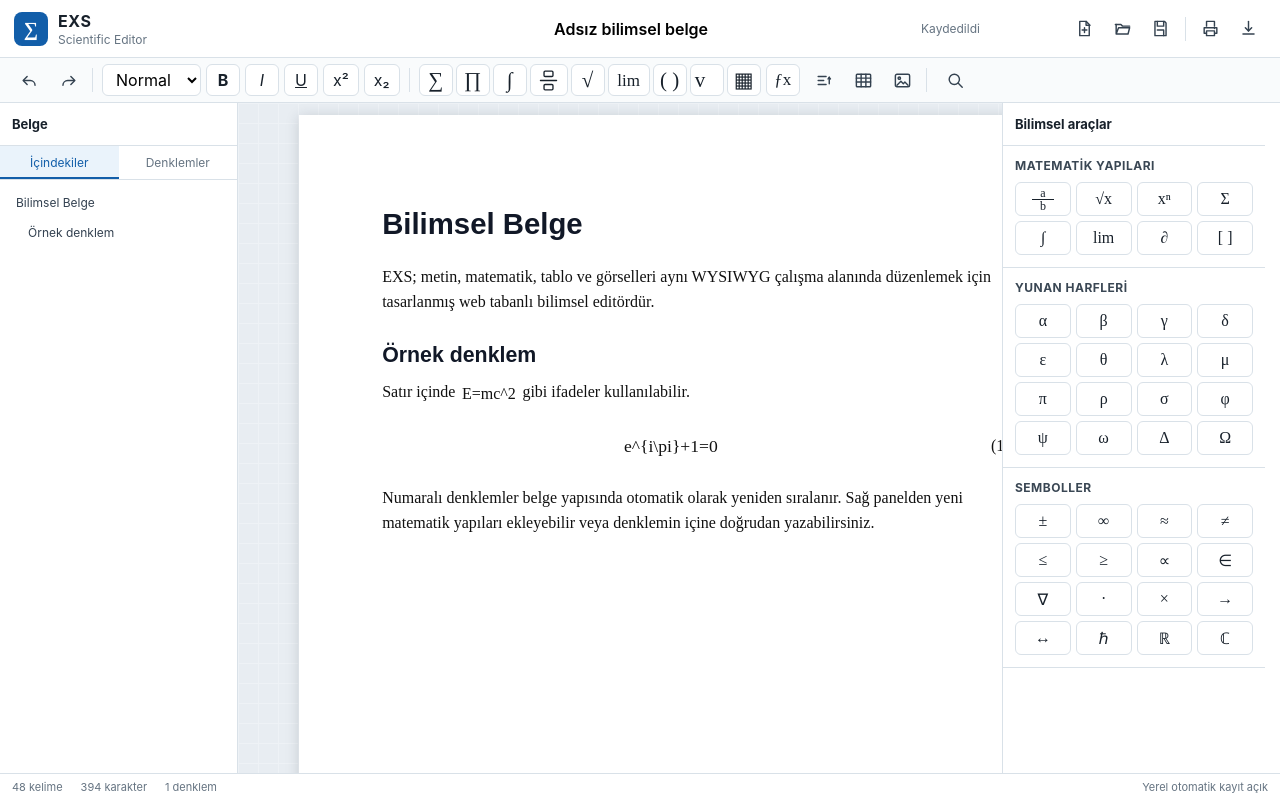
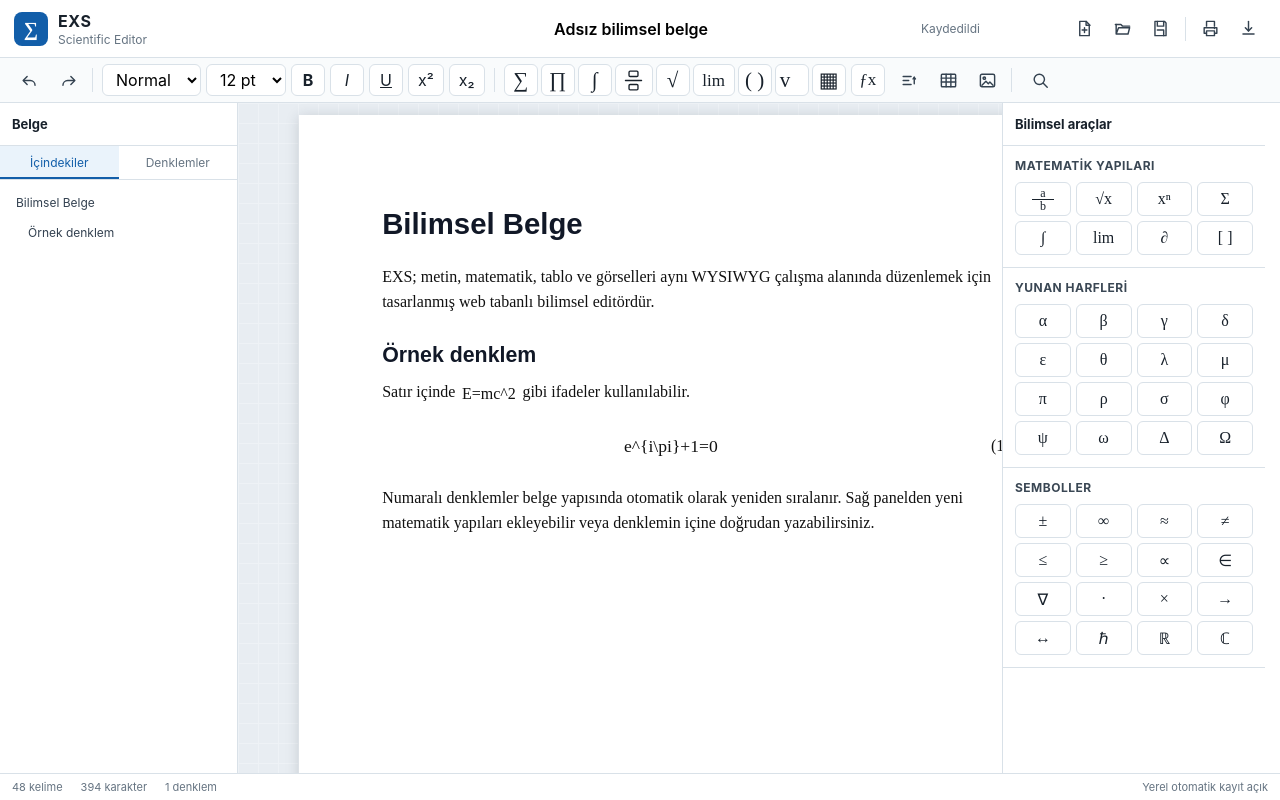
Before and after one commit to alorak/exs, a plain HTML site: page index.html in a window 1280 px wide. Drawn offline with Linux system fonts and the light colour scheme.

Commit message:
ui: add font size selector

```diff
--- a/index.html
+++ b/index.html
@@ -67,6 +67,24 @@
       <option value="h2">Başlık 2</option>
       <option value="h3">Başlık 3</option>
       <option value="blockquote">Alıntı</option>
+    </select>
+
+    <select id="fontSizeSelect" class="font-size-select" title="Yazı tipi boyutu" aria-label="Yazı tipi boyutu">
+      <option value="8">8 pt</option>
+      <option value="9">9 pt</option>
+      <option value="10">10 pt</option>
+      <option value="11">11 pt</option>
+      <option value="12" selected>12 pt</option>
+      <option value="14">14 pt</option>
+      <option value="16">16 pt</option>
+      <option value="18">18 pt</option>
+      <option value="20">20 pt</option>
+      <option value="24">24 pt</option>
+      <option value="28">28 pt</option>
+      <option value="32">32 pt</option>
+      <option value="36">36 pt</option>
+      <option value="48">48 pt</option>
+      <option value="72">72 pt</option>
     </select>
 
     <button data-command="bold" title="Kalın (Ctrl/Cmd+B)"><b>B</b></button>
```
